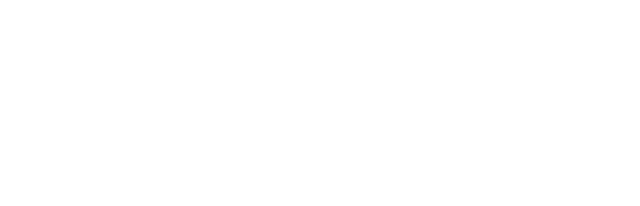
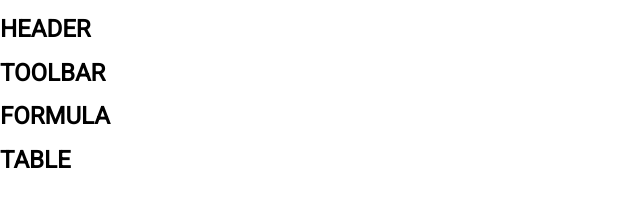
Before and after one commit to fastunov/JSExcell, a website built with webpack: page src/index.html in a window 1280 px wide. Shown: the whole page, without its empty margins (0-640 px from the left). Built offline with nearby package versions, Linux system fonts and the light colour scheme.

Commit message:
Add components base

```diff
--- /dev/null
+++ b/src/components/excel/Excel.js
@@ -0,0 +1,19 @@
+export class Excel {
+  constructor(selector, options) {
+    this.$el = document.querySelector(selector)
+    this.components = options.components || []
+  }
+
+  getRoot() {
+    const $root = document.createElement('div')
+    this.components.forEach( Component => {
+      const component = new Component
+      $root.insertAdjacentHTML('beforeend', component.toHTML())
+    })
+    return $root
+  }
+
+  render() {
+    this.$el.append(this.getRoot())
+  }
+}
--- /dev/null
+++ b/src/components/formula/Formula.js
@@ -0,0 +1,7 @@
+import {ExcelComponent} from '@core/ExcelComponent'
+
+export class Formula extends ExcelComponent {
+  toHTML() {
+    return '<h1>FORMULA</h1>'
+  }
+}
--- /dev/null
+++ b/src/components/header/Header.js
@@ -0,0 +1,7 @@
+import {ExcelComponent} from '@core/ExcelComponent'
+
+export class Header extends ExcelComponent {
+  toHTML() {
+    return '<h1>HEADER</h1>'
+  }
+}
--- /dev/null
+++ b/src/components/table/Table.js
@@ -0,0 +1,7 @@
+import {ExcelComponent} from '@core/ExcelComponent'
+
+export class Table extends ExcelComponent {
+  toHTML() {
+    return '<h1>TABLE</h1>'
+  }
+}
--- /dev/null
+++ b/src/components/toolbar/Toolbar.js
@@ -0,0 +1,7 @@
+import {ExcelComponent} from '@core/ExcelComponent';
+
+export class Toolbar extends ExcelComponent {
+  toHTML() {
+    return '<h1>TOOLBAR</h1>'
+  }
+}
--- /dev/null
+++ b/src/core/DomListener.js
@@ -0,0 +1,3 @@
+export class DomListener {
+
+}
--- /dev/null
+++ b/src/core/ExcelComponent.js
@@ -0,0 +1,7 @@
+import {DomListener} from '@core/DomListener'
+
+export class ExcelComponent extends DomListener {
+  toHTML() {
+    return ''
+  }
+}
--- a/src/index.html
+++ b/src/index.html
@@ -9,9 +9,7 @@
 </head>
 <body>
 
-  <div id="app" class="container">
-
-  </div>
+  <div id="app"></div>
 
 </body>
 </html>
--- a/src/index.js
+++ b/src/index.js
@@ -1,4 +1,12 @@
-import './module'
 import './scss/index.scss'
+import {Excel} from '@/components/excel/Excel'
+import {Header} from '@/components/header/Header'
+import {Toolbar} from '@/components/toolbar/Toolbar'
+import {Formula} from '@/components/formula/Formula'
+import {Table} from '@/components/table/Table'
 
-console.log('The package start!')
+const excel = new Excel('#app', {
+  components: [Header, Toolbar, Formula, Table]
+})
+
+excel.render()
--- a/src/module.js
+++ /dev/null
@@ -1,7 +0,0 @@
-console.log('Module working!')
-
-async function start() {
-  return await Promise.resolve('Async working!')
-}
-
-start().then(console.log)
```
